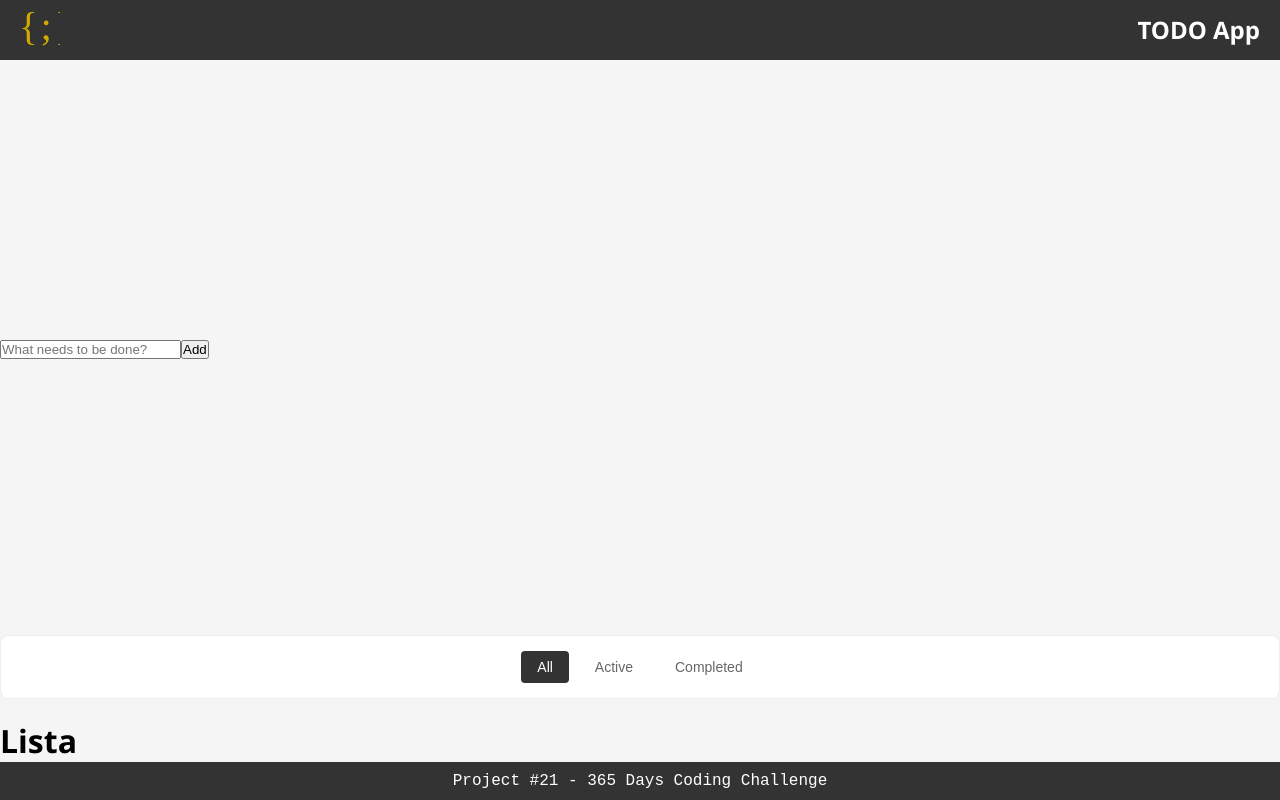
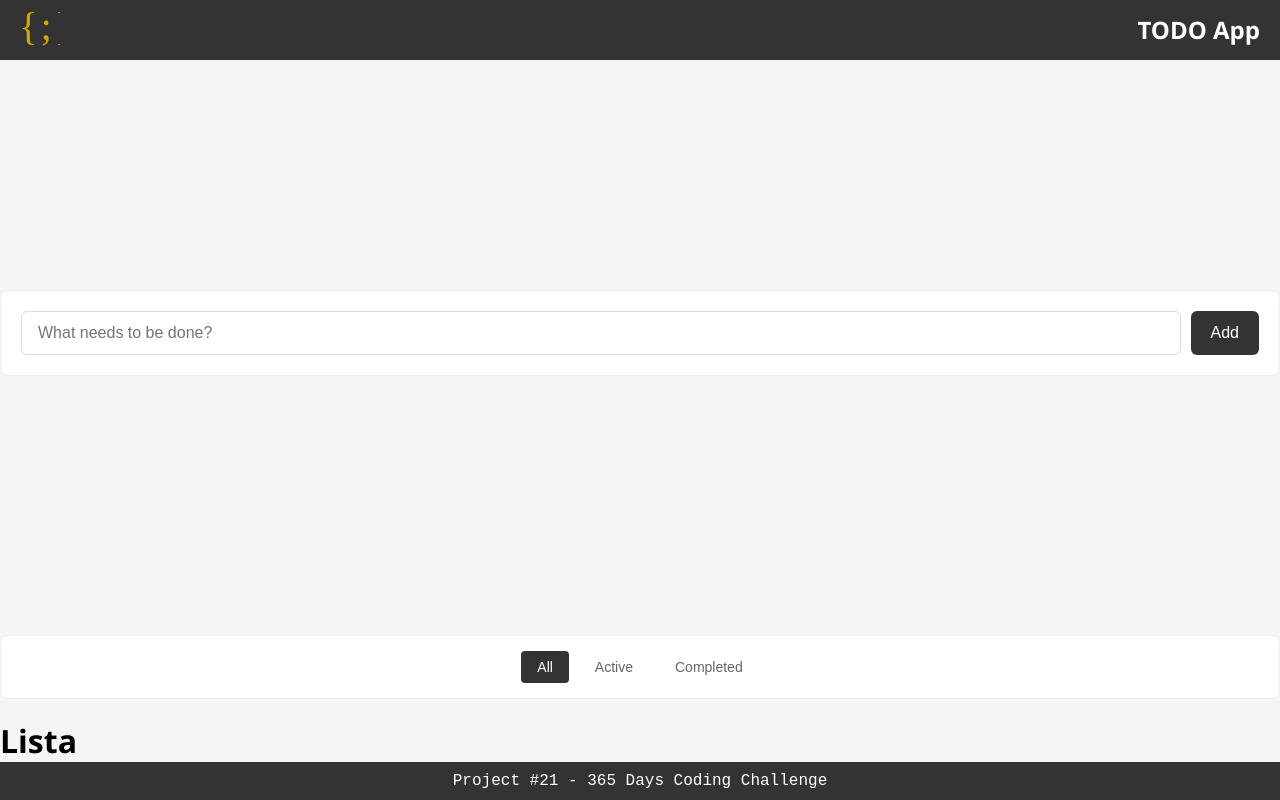
Before and after one commit to mfernandail/todo_react, a React (Vite) app: page / in a window 1280 px wide. Built offline with nearby package versions, Linux system fonts and the light colour scheme.

Commit message:
Add TodoForm component and style

```diff
--- a/src/components/TodoForm.jsx
+++ b/src/components/TodoForm.jsx
@@ -1,13 +1,15 @@
+import '../styles/TodoForm.css'
+
 function TodoForm() {
   return (
-    <div class="todo-form">
-      <div class="input-container">
+    <div className="todo-form">
+      <div className="input-container">
         <input
           type="text"
-          class="todo-input"
+          className="todo-input"
           placeholder="What needs to be done?"
         />
-        <button class="add-btn">Add</button>
+        <button className="add-btn">Add</button>
       </div>
     </div>
   )
--- a/src/styles/TodoForm.css
+++ b/src/styles/TodoForm.css
@@ -0,0 +1,44 @@
+.todo-form {
+  background: white;
+  padding: 20px;
+  border-radius: 8px;
+  border: 1px solid #eee;
+  margin-bottom: 30px;
+}
+
+.input-container {
+  display: flex;
+  gap: 10px;
+}
+
+.todo-input {
+  flex: 1;
+  padding: 12px 16px;
+  border: 1px solid #ddd;
+  border-radius: 6px;
+  font-size: 16px;
+}
+
+.todo-input:focus {
+  outline: none;
+  border-color: #333;
+}
+
+.add-btn {
+  background: #333;
+  color: white;
+  border: none;
+  padding: 12px 20px;
+  border-radius: 6px;
+  font-size: 16px;
+  cursor: pointer;
+}
+
+.add-btn:hover {
+  background: #555;
+}
+
+.add-btn:disabled {
+  background: #ccc;
+  cursor: not-allowed;
+}
```
